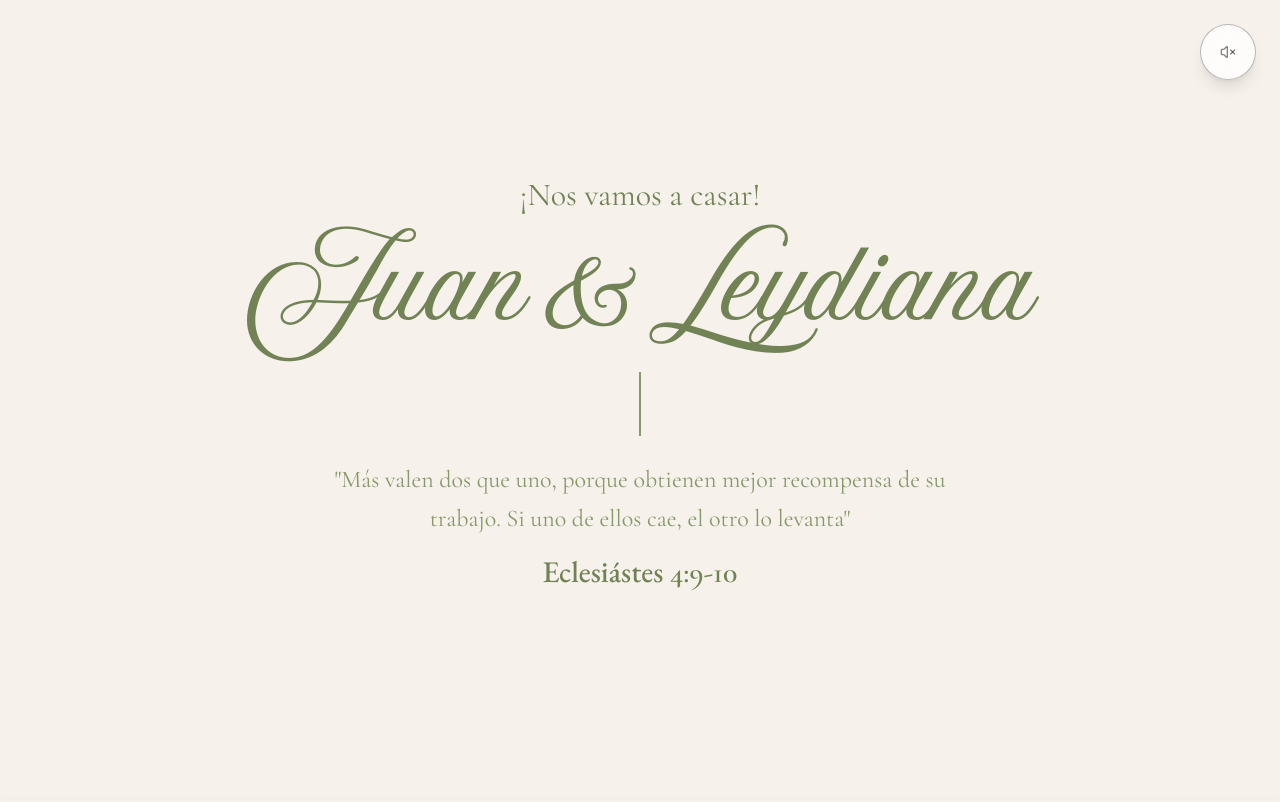
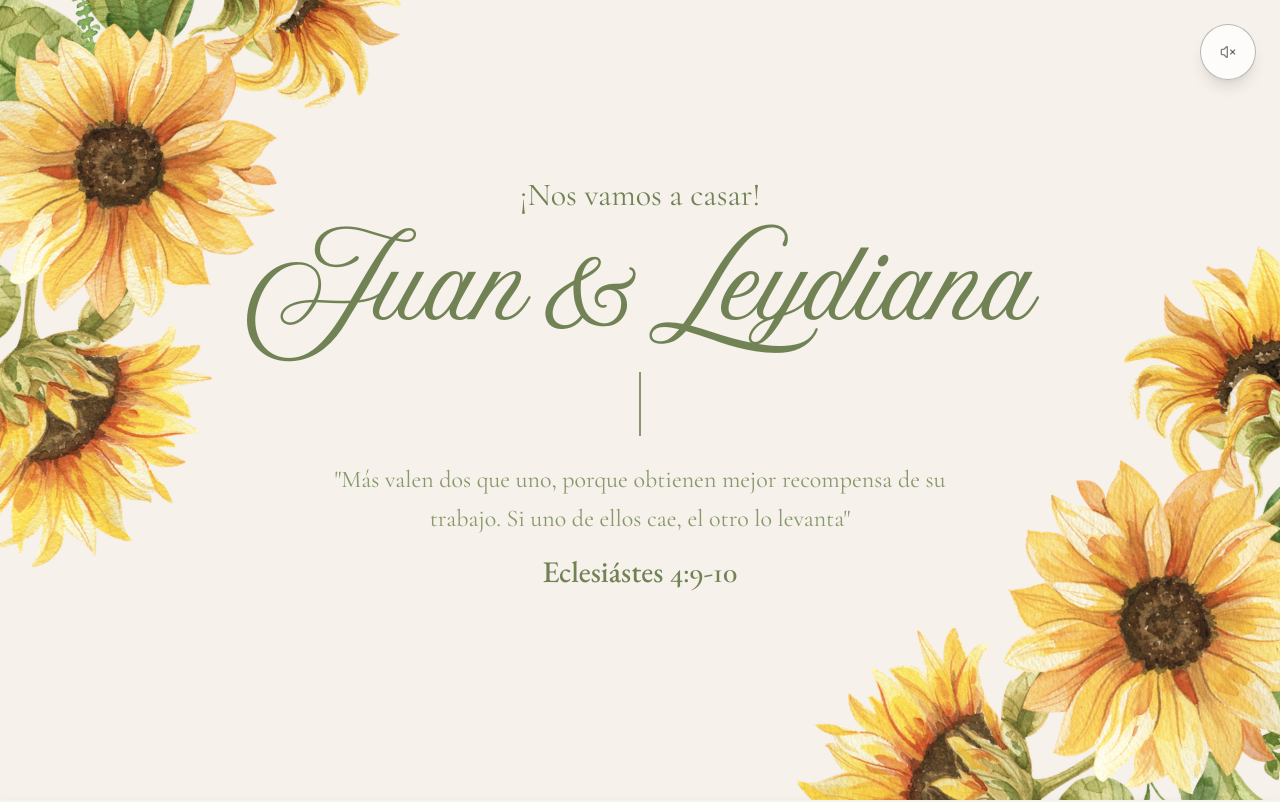
Before and after one commit to hacm1997/jl-wedding, a Next.js app: page / in a window 1280 px wide. Shown: the top 802 px of the page. Built offline with nearby package versions, Linux system fonts and the light colour scheme; no server answers; a web font is replaced by a local one.

Commit message:
feat: add Sunflower banner

```diff
--- a/components/banner.tsx
+++ b/components/banner.tsx
@@ -1,11 +1,66 @@
 "use client";
 
 import { motion } from "motion/react";
+import Image from "next/image";
 
 export default function Banner() {
   return (
-    <div className="bg-cream-light flex justify-center items-center py-8 sm:py-10 md:py-16 md:h-screen">
-      <div className="py-4 sm:py-6 md:py-8 px-4 sm:px-6 md:px-8 flex flex-col items-center max-w-4xl w-full">
+    <div className="relative bg-cream-light flex justify-center items-center py-8 sm:py-10 md:py-16 md:h-screen overflow-hidden">
+      {/* Girasol superior izquierdo */}
+      <div
+        className="absolute left-0 pointer-events-none
+  top-[-4rem] sm:top-[-6rem] md:top-[-8rem]
+"
+      >
+        <Image
+          src="/images/girasol.webp"
+          alt="Sunflower decorative left"
+          width={700}
+          height={700}
+          className="
+      w-[260px]
+      sm:w-[340px]
+      md:w-[420px]
+      lg:w-[520px]
+      xl:w-[620px]
+      2xl:w-[720px]
+      -translate-x-1/4
+      rotate-[165deg]
+      object-contain
+    "
+          priority
+        />
+      </div>
+
+      {/* Girasol inferior derecho (misma imagen espejada) */}
+      <div
+        className="absolute right-0 pointer-events-none
+  top-[9rem] sm:top-[11rem] md:top-[14rem] lg:top-[16rem]
+"
+      >
+        <Image
+          src="/images/girasol.webp"
+          alt="Sunflower decorative right"
+          width={700}
+          height={700}
+          className="
+      w-[280px]
+      sm:w-[360px]
+      md:w-[440px]
+      lg:w-[560px]
+      xl:w-[660px]
+      2xl:w-[780px]
+      translate-x-1/4
+      rotate-[-100deg]
+      scale-x-[-1]
+      object-contain
+    "
+          priority
+        />
+      </div>
+
+      {/* Contenido */}
+      <div className="py-4 sm:py-6 md:py-8 px-4 sm:px-6 md:px-8 flex flex-col items-center max-w-4xl w-full relative z-10">
         <motion.h1
           initial={{ opacity: 0, y: -30 }}
           animate={{ opacity: 1, y: 0 }}
@@ -14,6 +69,7 @@ export default function Banner() {
         >
           ¡Nos vamos a casar!
         </motion.h1>
+
         <motion.h2
           initial={{ opacity: 0, x: -100 }}
           animate={{ opacity: 1, x: 0 }}
@@ -28,12 +84,13 @@ export default function Banner() {
         >
           Juan & Leydiana
         </motion.h2>
+
         <motion.div
           initial={{ opacity: 0, scaleY: 0, y: 20 }}
           animate={{ opacity: 1, scaleY: 1, y: 0 }}
           transition={{ duration: 0.6, delay: 0.5, ease: "easeOut" }}
           className="w-[1.6px] h-8 sm:h-14 md:h-16 bg-sage-light my-2 sm:my-5 md:my-6"
-        ></motion.div>
+        />
 
         <motion.p
           initial={{ opacity: 0, y: 30 }}
```
Also changed, not shown: public/images/girasol.webp (added).
